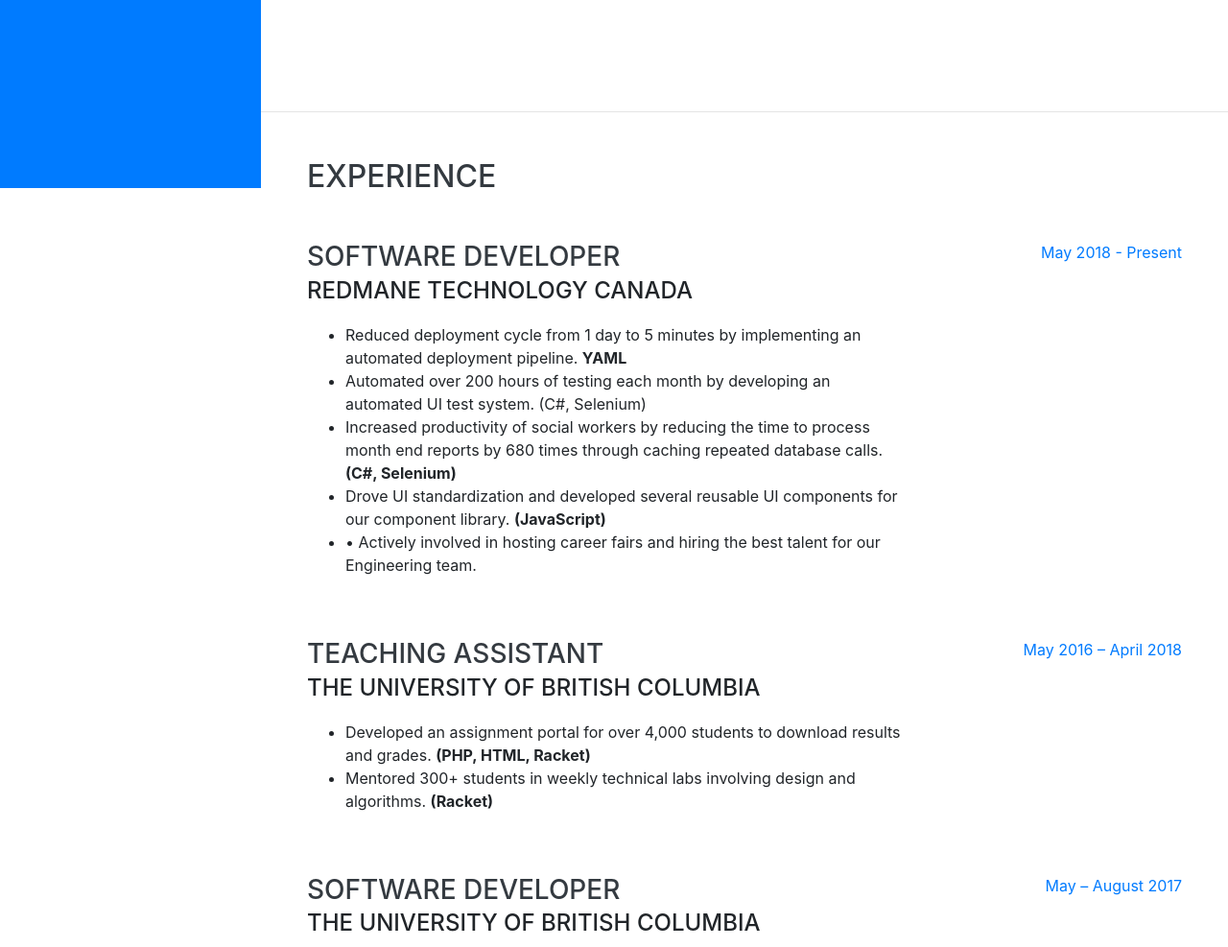
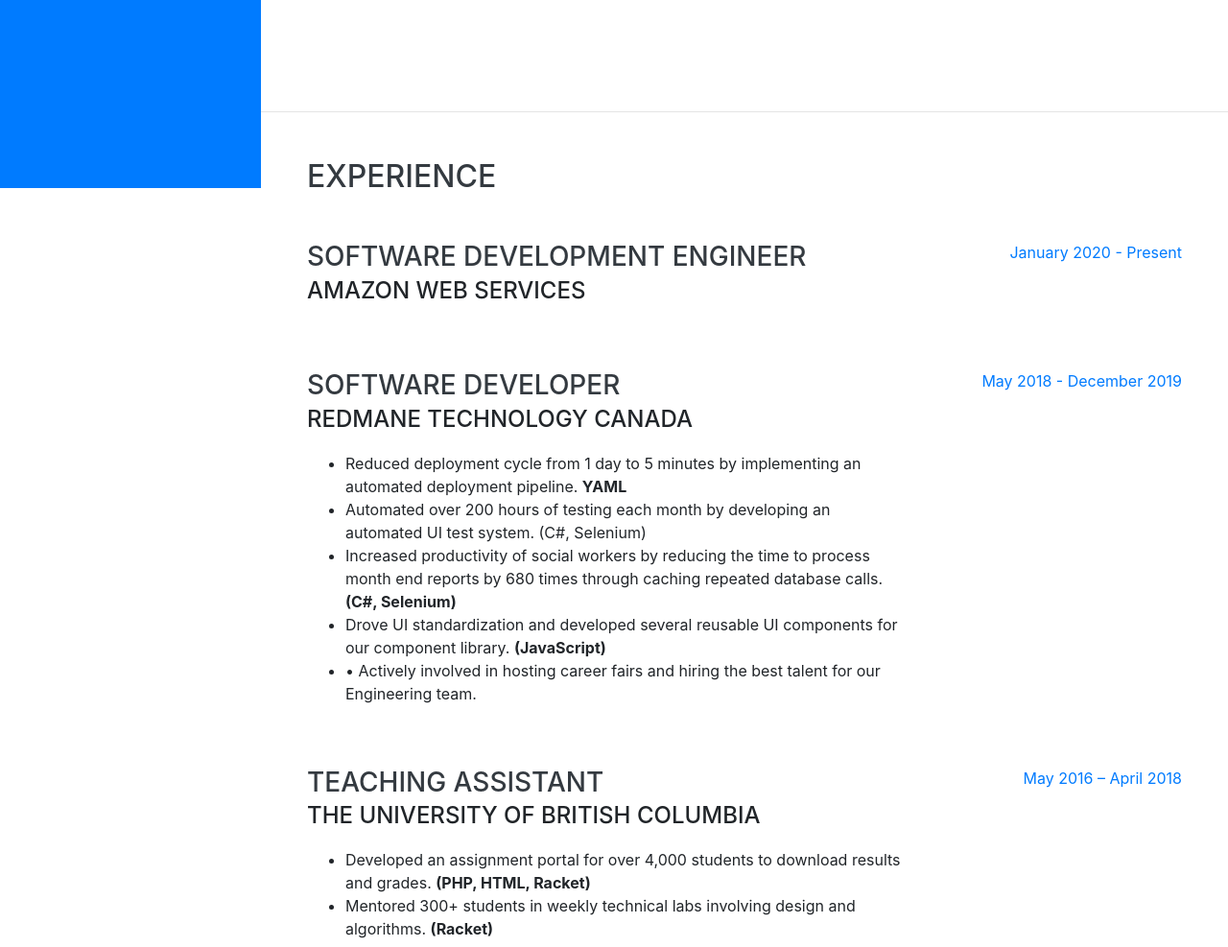
Before and after one commit to RhysBower/www.rhysbower.com, a website with bundled scripts: page index.html in a window 1280 px wide. Shown: the part 604-1591 px from the top of the page at 96% size. Built offline with nearby package versions, Linux system fonts and the light colour scheme; a web font is replaced by a local one.

Commit message:
Add AWS to Experience

```diff
--- a/index.html
+++ b/index.html
@@ -101,8 +101,7 @@
             Software Engineer 👨‍💻
           </div>
           <p class="lead mb-5">
-            Hi, I'm a software engineer working on case management software to
-            improve child welfare. I enjoy watching movies, swimming and hiking
+            Hi, I'm a software engineer working on <a href="https://aws.amazon.com/aws-cost-management/" target="_blank" rel="noopener noreferrer">AWS Cloud Financial Management</a>. I enjoy watching movies, swimming and hiking
             in my free time.
           </p>
           <p class="lead">
@@ -148,6 +147,18 @@
             class="resume-item d-flex flex-column flex-md-row justify-content-between mb-5"
           >
             <div class="resume-content">
+              <h3 class="mb-0">Software Development Engineer</h3>
+              <div class="subheading mb-3">Amazon Web Services</div>
+            </div>
+            <div class="resume-date text-md-right">
+              <span class="text-primary">January 2020 - Present</span>
+            </div>
+          </div>
+
+          <div
+            class="resume-item d-flex flex-column flex-md-row justify-content-between mb-5"
+          >
+            <div class="resume-content">
               <h3 class="mb-0">Software Developer</h3>
               <div class="subheading mb-3">RedMane Technology Canada</div>
               <ul>
@@ -177,7 +188,7 @@
               </ul>
             </div>
             <div class="resume-date text-md-right">
-              <span class="text-primary">May 2018 - Present</span>
+              <span class="text-primary">May 2018 - December 2019</span>
             </div>
           </div>
 
```
